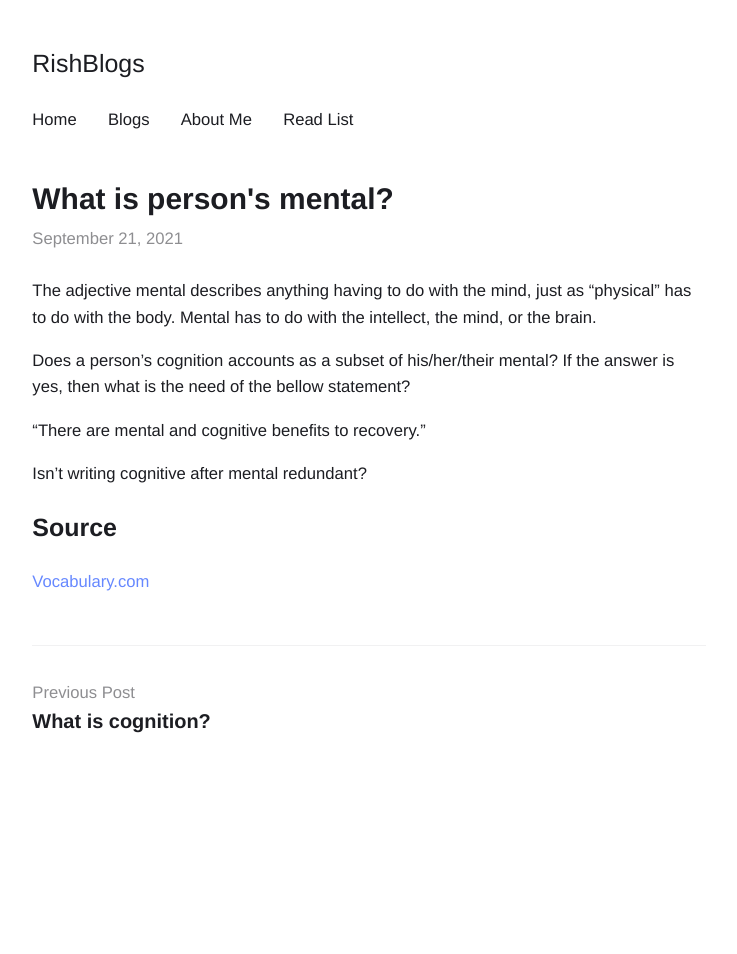
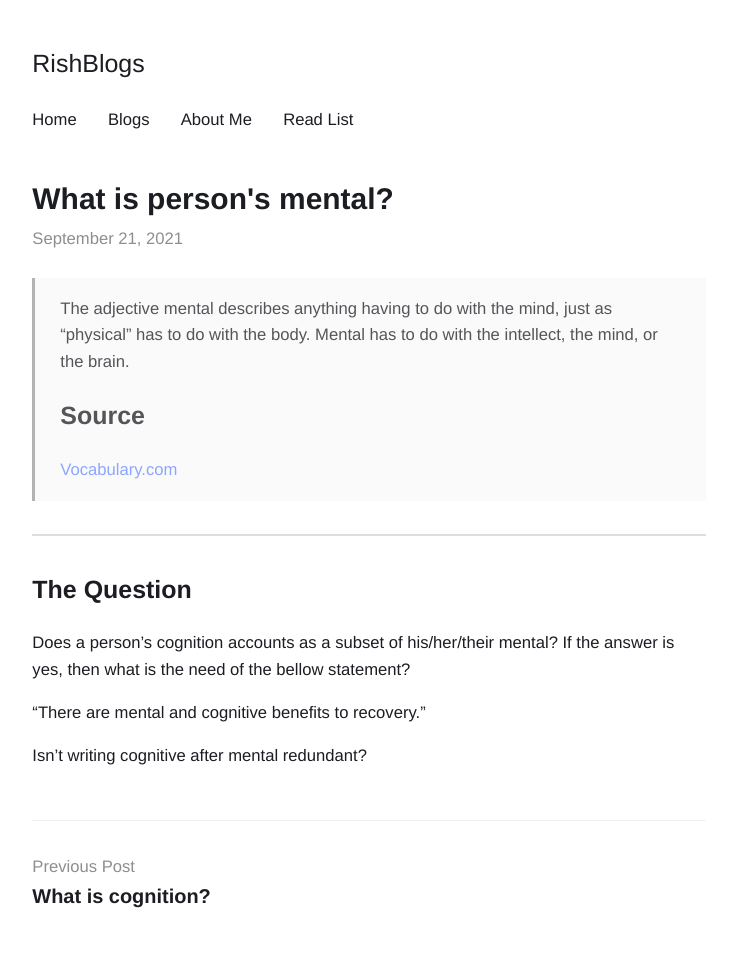
Before and after one commit to rish-singhal/blogs, a Jekyll site: the page built from _posts/2021-09-21-what-is-mental.md, in a window 1280 px wide. Shown: the whole page, without its empty margins (271-1008 px from the left). Built offline with Jekyll 4.4.1, drawn with Linux system fonts in a browser that asks for light colours; before the commit the page ends 900 px from its top, so only the background shows below that.

Commit message:
Add block quote

```diff
--- a/_posts/2021-09-21-what-is-mental.md
+++ b/_posts/2021-09-21-what-is-mental.md
@@ -4,14 +4,16 @@ layout: post
 comments: false
 ---
 
-The adjective mental describes anything having to do with the mind, just as "physical" has to do with the body. Mental has to do with the intellect, the mind, or the brain.
+> The adjective mental describes anything having to do with the mind, just as "physical" has to do with the body. Mental has to do with the intellect, the mind, or the brain.
+> ## Source
+> [Vocabulary.com](https://www.vocabulary.com/dictionary/mental)
+
+---
+
+## The Question
 
 Does a person's cognition accounts as a subset of his/her/their mental? If the answer is yes, then what is the need of the bellow statement?
 
 "There are mental and cognitive benefits to recovery."
 
 Isn't writing cognitive after mental redundant?
-
-## Source
-
-[Vocabulary.com](https://www.vocabulary.com/dictionary/mental)
```
